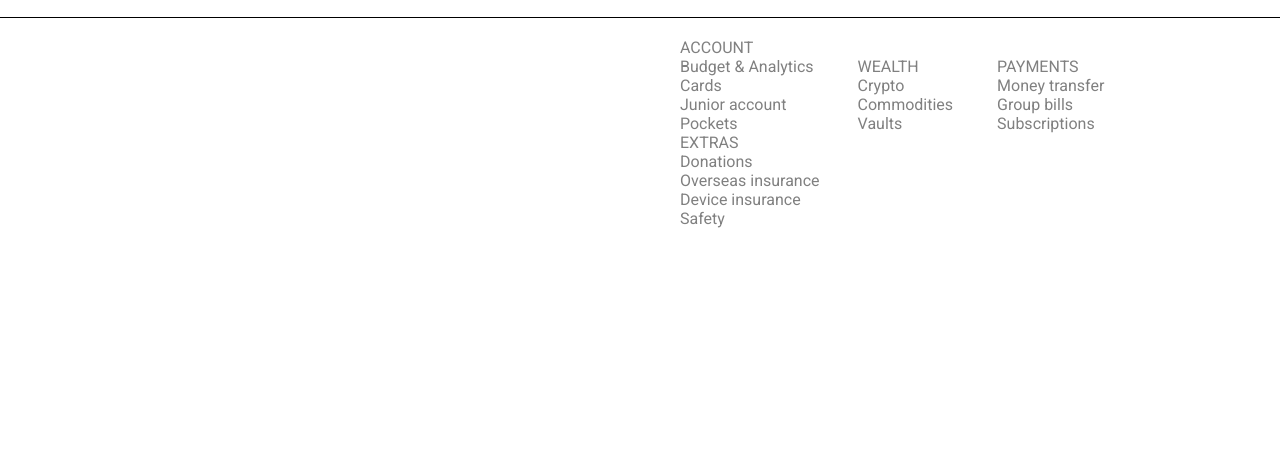
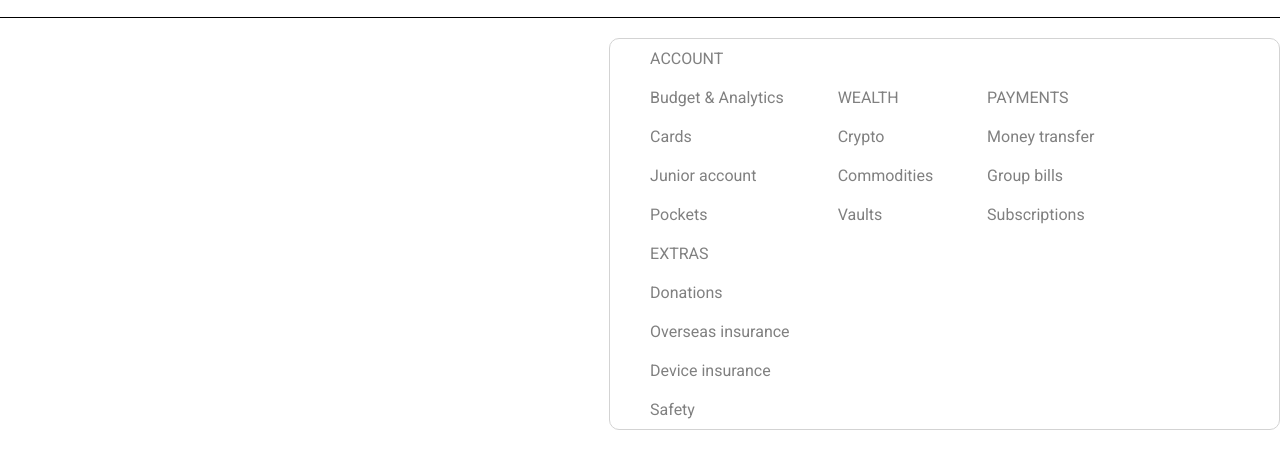
Before and after one commit to diego-scano/js-html-css-revolut, a plain HTML site: page index.html in a window 1280 px wide. Both pictures are taken after a click on the item "Features". Shown: the part 62-530 px from the top of the page. Drawn offline with nearby package versions, Linux system fonts and the light colour scheme.

Commit message:
funziona (problemi vari)

```diff
--- a/css/style.css
+++ b/css/style.css
@@ -59,7 +59,8 @@ header {
   display: block;
   position: absolute;
   top: 100px;
-  left: 50%;
+  border: 1px solid lightgrey;
+  border-radius: 10px;
 }
 
 .dropdown ul {
@@ -68,8 +69,8 @@ header {
 
 .dropdown ul li {
   display: block;
+  padding: 10px 10px 10px 0;
 }
-
 
 .hide {
   display: none;
--- a/js/script.js
+++ b/js/script.js
@@ -1,8 +1,7 @@
 $(document).ready(function() {
-    $('.dropdown').addClass('hide');
+
     $('.link').click(function() {
-      $(this).find('.dropdown').toggleClass('hide');
-
+      $(this).find('.dropdown').slideToggle('hide');
     })
 
 })
```
